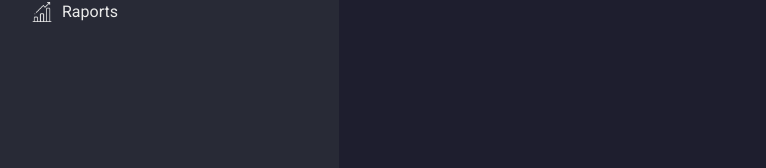
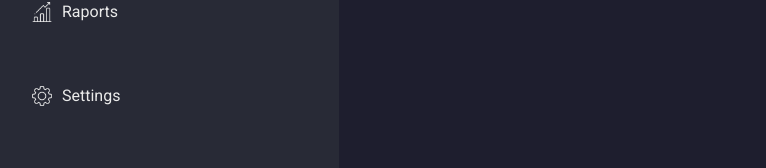
Before and after one commit to KamilKonopski/Budget-Manager, a React (Vite) app: page / in a window 1280 px wide. Shown: the part 291-459 px from the top of the page, without its empty margins (11-777 px from the left). Built offline with nearby package versions, Linux system fonts and the light colour scheme.

Commit message:
add nav link to settings view

```diff
--- a/src/components/SideBar/SideBar.tsx
+++ b/src/components/SideBar/SideBar.tsx
@@ -7,6 +7,7 @@ import transactionIcon from "../../assets/transaction.png";
 import raportIcon from "../../assets/raport.png";
 import loginIcon from "../../assets/login.png";
 import signUpIcon from "../../assets/signup.png";
+import settingsIcon from "../../assets/settings.png";
 
 type SideBarProps = {
   isLogin: React.Dispatch<React.SetStateAction<boolean>>;
@@ -70,6 +71,22 @@ const SideBar = ({ isLogin, isSignup }: SideBarProps) => {
           />
           <span className="max-md:hidden">Raports</span>
         </NavLink>
+        <NavLink
+          className={({ isActive }) =>
+            isActive
+              ? "active flex gap-2.5 items-center py-2.5 pl-2 pr-30 transition-all duration-100 hover:text-hover hover:bg-active-bg max-md:p-0"
+              : "flex gap-2.5 items-center py-2.5 pl-2 pr-30 transition-all duration-100 hover:text-hover hover:bg-active-bg max-md:p-0"
+          }
+          to={"/settings"}
+        >
+          <img
+            className="icon"
+            src={settingsIcon}
+            alt="settings view icon"
+            width={20}
+          />
+          <span className="max-md:hidden">Settings</span>
+        </NavLink>
       </nav>
       <div className="flex flex-col gap-6 mb-12 items-center max-md:flex-row max-md:mb-0 max-md:mr-5">
         <Button text="Log in" icon={loginIcon} openModal={isLogin} />
```
